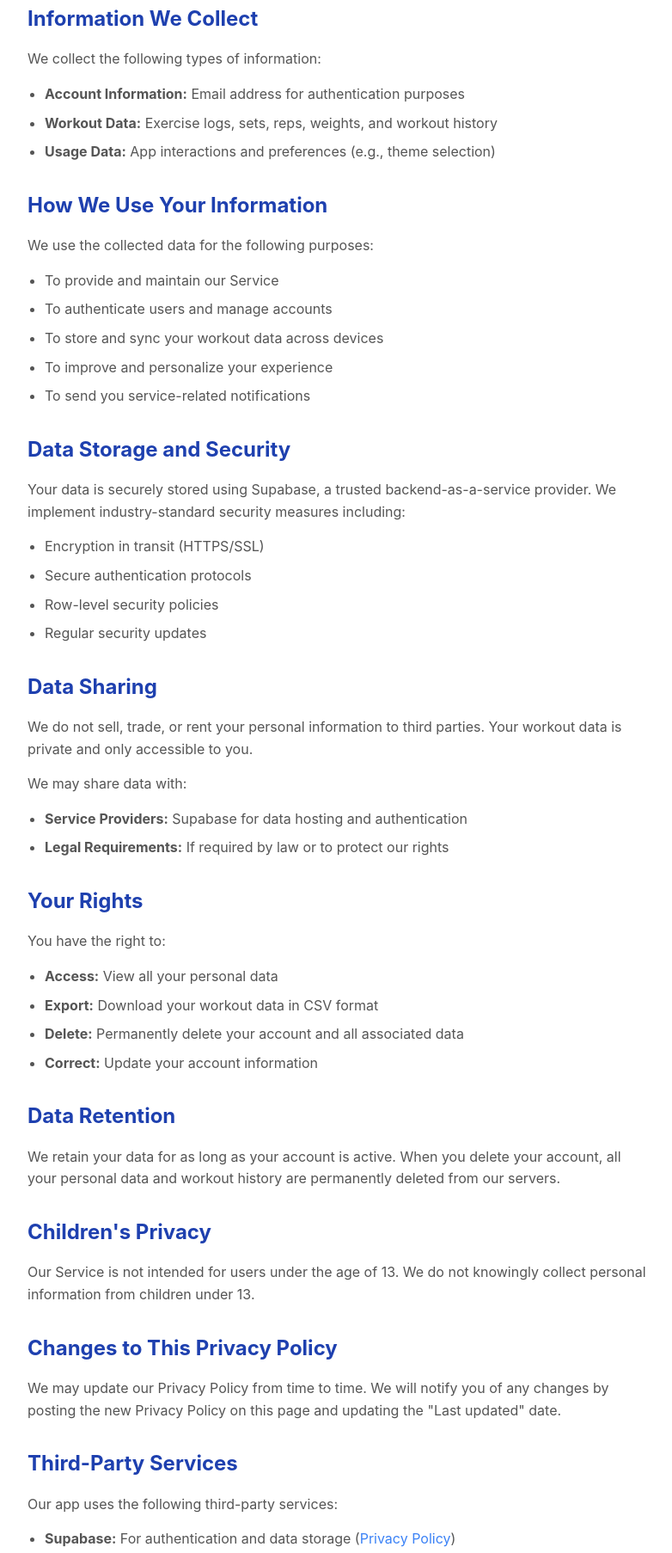
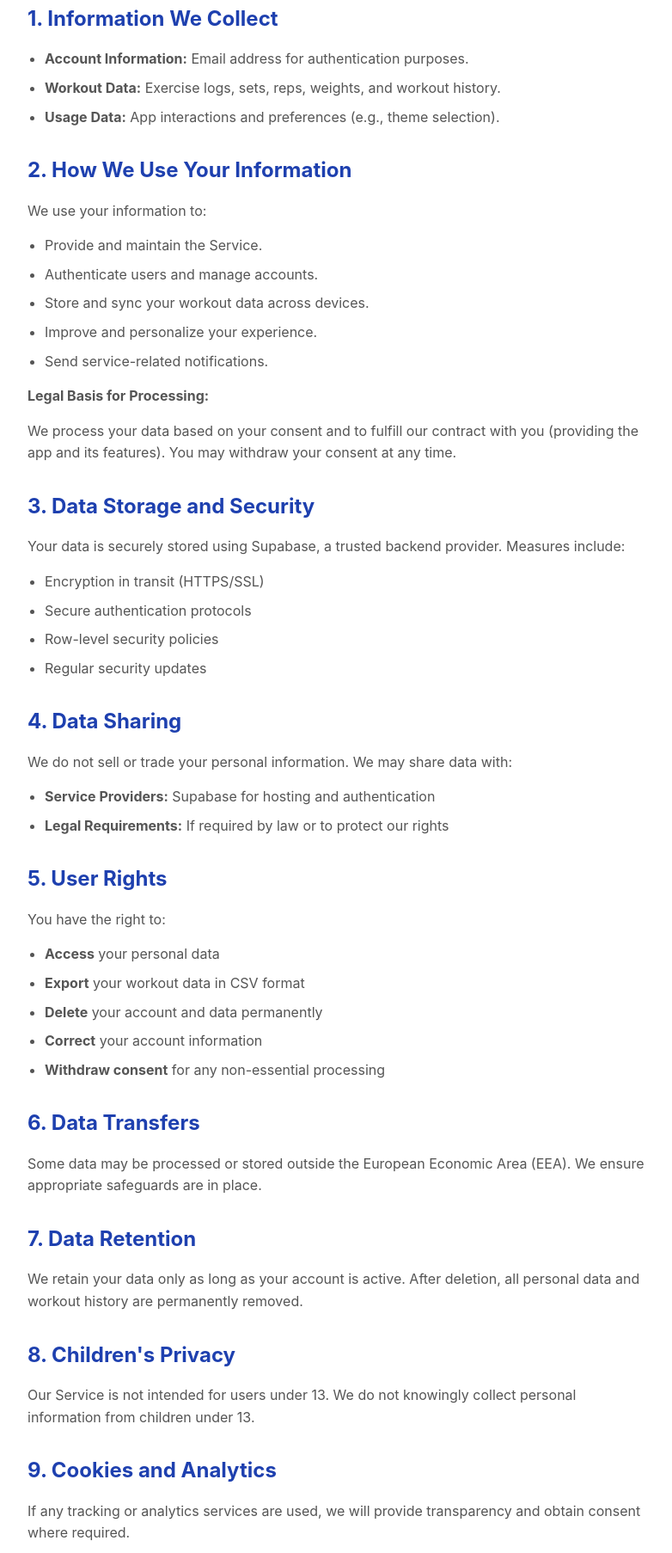
Before and after one commit to sinankartal/paceupapp-legal, a plain HTML site: page privacy.html in a window 1280 px wide. Shown: the part 278-2084 px from the top of the page at 86% size, without its empty margins (248-1030 px from the left). Drawn offline with Linux system fonts and the light colour scheme.

Commit message:
updated date and names

```diff
--- a/privacy.html
+++ b/privacy.html
@@ -71,30 +71,31 @@
 <body>
     <div class="container">
         <h1>Privacy Policy</h1>
-        <p class="last-updated">Last updated: November 12, 2024</p>
+        <p class="last-updated">Last updated: November 12, 2025</p>
 
-        <p>PaceUp ("we", "our", or "us") operates the PaceUp mobile application (the "Service"). This page informs you of our policies regarding the collection, use, and disclosure of personal data when you use our Service.</p>
+        <p>PaceUp ("we", "our", or "us") operates the PaceUp mobile application (the "Service"). This Privacy Policy explains how we collect, use, and share your personal information when you use our Service, in accordance with GDPR regulations.</p>
 
-        <h2>Information We Collect</h2>
-        <p>We collect the following types of information:</p>
+        <h2>1. Information We Collect</h2>
         <ul>
-            <li><strong>Account Information:</strong> Email address for authentication purposes</li>
-            <li><strong>Workout Data:</strong> Exercise logs, sets, reps, weights, and workout history</li>
-            <li><strong>Usage Data:</strong> App interactions and preferences (e.g., theme selection)</li>
+            <li><strong>Account Information:</strong> Email address for authentication purposes.</li>
+            <li><strong>Workout Data:</strong> Exercise logs, sets, reps, weights, and workout history.</li>
+            <li><strong>Usage Data:</strong> App interactions and preferences (e.g., theme selection).</li>
         </ul>
 
-        <h2>How We Use Your Information</h2>
-        <p>We use the collected data for the following purposes:</p>
+        <h2>2. How We Use Your Information</h2>
+        <p>We use your information to:</p>
         <ul>
-            <li>To provide and maintain our Service</li>
-            <li>To authenticate users and manage accounts</li>
-            <li>To store and sync your workout data across devices</li>
-            <li>To improve and personalize your experience</li>
-            <li>To send you service-related notifications</li>
+            <li>Provide and maintain the Service.</li>
+            <li>Authenticate users and manage accounts.</li>
+            <li>Store and sync your workout data across devices.</li>
+            <li>Improve and personalize your experience.</li>
+            <li>Send service-related notifications.</li>
         </ul>
+        <p><strong>Legal Basis for Processing:</strong></p>
+        <p>We process your data based on your consent and to fulfill our contract with you (providing the app and its features). You may withdraw your consent at any time.</p>
 
-        <h2>Data Storage and Security</h2>
-        <p>Your data is securely stored using Supabase, a trusted backend-as-a-service provider. We implement industry-standard security measures including:</p>
+        <h2>3. Data Storage and Security</h2>
+        <p>Your data is securely stored using Supabase, a trusted backend provider. Measures include:</p>
         <ul>
             <li>Encryption in transit (HTTPS/SSL)</li>
             <li>Secure authentication protocols</li>
@@ -102,33 +103,42 @@
             <li>Regular security updates</li>
         </ul>
 
-        <h2>Data Sharing</h2>
-        <p>We do not sell, trade, or rent your personal information to third parties. Your workout data is private and only accessible to you.</p>
-        <p>We may share data with:</p>
+        <h2>4. Data Sharing</h2>
+        <p>We do not sell or trade your personal information. We may share data with:</p>
         <ul>
-            <li><strong>Service Providers:</strong> Supabase for data hosting and authentication</li>
+            <li><strong>Service Providers:</strong> Supabase for hosting and authentication</li>
             <li><strong>Legal Requirements:</strong> If required by law or to protect our rights</li>
         </ul>
 
-        <h2>Your Rights</h2>
+        <h2>5. User Rights</h2>
         <p>You have the right to:</p>
         <ul>
-            <li><strong>Access:</strong> View all your personal data</li>
-            <li><strong>Export:</strong> Download your workout data in CSV format</li>
-            <li><strong>Delete:</strong> Permanently delete your account and all associated data</li>
-            <li><strong>Correct:</strong> Update your account information</li>
+            <li><strong>Access</strong> your personal data</li>
+            <li><strong>Export</strong> your workout data in CSV format</li>
+            <li><strong>Delete</strong> your account and data permanently</li>
+            <li><strong>Correct</strong> your account information</li>
+            <li><strong>Withdraw consent</strong> for any non-essential processing</li>
         </ul>
 
-        <h2>Data Retention</h2>
-        <p>We retain your data for as long as your account is active. When you delete your account, all your personal data and workout history are permanently deleted from our servers.</p>
+        <h2>6. Data Transfers</h2>
+        <p>Some data may be processed or stored outside the European Economic Area (EEA). We ensure appropriate safeguards are in place.</p>
 
-        <h2>Children's Privacy</h2>
-        <p>Our Service is not intended for users under the age of 13. We do not knowingly collect personal information from children under 13.</p>
+        <h2>7. Data Retention</h2>
+        <p>We retain your data only as long as your account is active. After deletion, all personal data and workout history are permanently removed.</p>
 
-        <h2>Changes to This Privacy Policy</h2>
+        <h2>8. Children's Privacy</h2>
+        <p>Our Service is not intended for users under 13. We do not knowingly collect personal information from children under 13.</p>
+
+        <h2>9. Cookies and Analytics</h2>
+        <p>If any tracking or analytics services are used, we will provide transparency and obtain consent where required.</p>
+
+        <h2>10. Complaints</h2>
+        <p>You may lodge a complaint with your local Data Protection Authority if you believe your data has been mishandled.</p>
+
+        <h2>11. Changes to This Privacy Policy</h2>
         <p>We may update our Privacy Policy from time to time. We will notify you of any changes by posting the new Privacy Policy on this page and updating the "Last updated" date.</p>
 
-        <h2>Third-Party Services</h2>
+        <h2>12. Third-Party Services</h2>
         <p>Our app uses the following third-party services:</p>
         <ul>
             <li><strong>Supabase:</strong> For authentication and data storage (<a href="https://supabase.com/privacy" target="_blank">Privacy Policy</a>)</li>
```
Also changed, not shown: index.html (+1 -1 lines), terms.html (+1 -1 lines).
